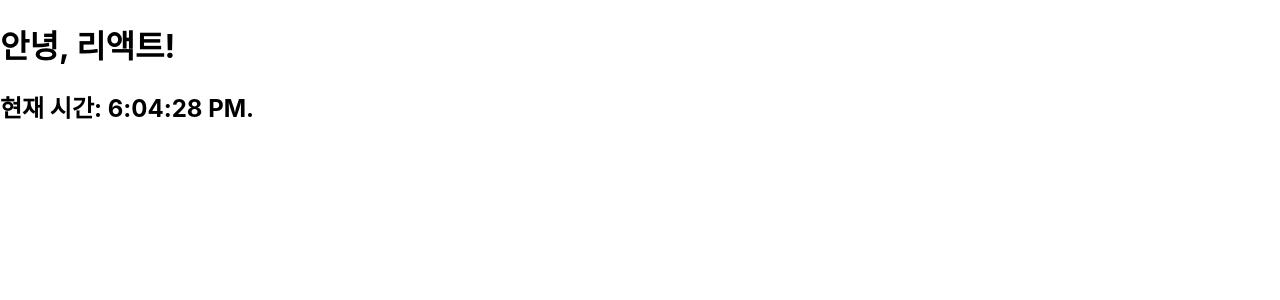
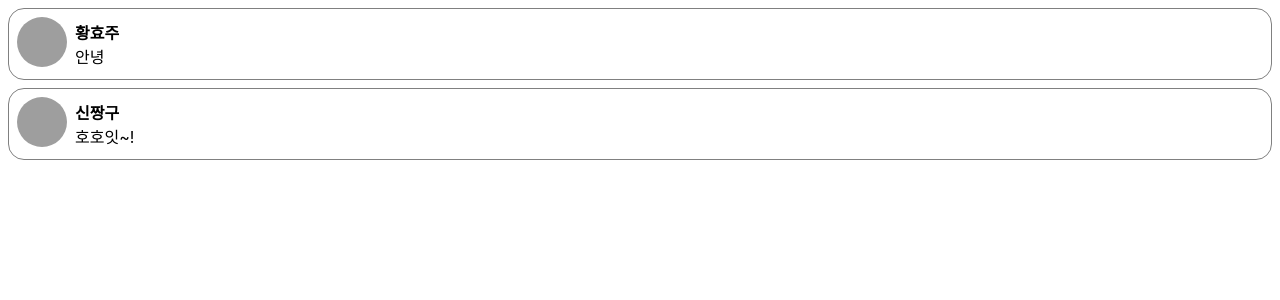
Before and after one commit to hjoo830/inflearn-react, a React (Create React App) app in the folder create-react-app/my-app/: page / in a window 1280 px wide. Shown: the top 300 px of the page. Built offline with nearby package versions, Linux system fonts and the light colour scheme; grey boxes are pictures that could not be loaded.

Commit message:
✨ 댓글 컴포넌트 만들기

```diff
--- /dev/null
+++ b/create-react-app/my-app/src/chapter_05/Comment.jsx
@@ -0,0 +1,53 @@
+import React from "react";
+
+const styles = {
+  wrapper: {
+    margin: 8,
+    padding: 8,
+    display: "flex",
+    flexDirection: "row",
+    border: "1px solid grey",
+    borderRadius: 16,
+  },
+  imageContainer: {},
+  image: {
+    width: 50,
+    height: 50,
+    borderRadius: 25,
+  },
+  contentContainer: {
+    marginLeft: 8,
+    display: "flex",
+    flexDirection: "column",
+    justifyContent: "center",
+  },
+  nameText: {
+    color: "black",
+    fontSize: 16,
+    fontWeight: "bold",
+  },
+  commentText: {
+    color: "black",
+    fontSize: 16,
+  },
+};
+
+function Comment(props) {
+  return (
+    <div style={styles.wrapper}>
+      <div style={styles.imageContainer}>
+        <img
+          src="https://upload.wikimedia.org/wikipedia/commons/8/89/Portrait_Placeholder.png"
+          style={styles.image}
+        />
+      </div>
+
+      <div style={styles.contentContainer}>
+        <span style={styles.nameText}>{props.name}</span>
+        <span style={styles.commentText}> {props.comment}</span>
+      </div>
+    </div>
+  );
+}
+
+export default Comment;
--- /dev/null
+++ b/create-react-app/my-app/src/chapter_05/CommentList.jsx
@@ -0,0 +1,25 @@
+import React from "react";
+import Comment from "./Comment";
+
+const comments = [
+  {
+    name: "황효주",
+    comment: "안녕",
+  },
+  {
+    name: "신짱구",
+    comment: "호호잇~!",
+  },
+];
+
+function CommentList(props) {
+  return (
+    <div>
+      {comments.map((comment) => {
+        return <Comment name={comment.name} comment={comment.comment} />;
+      })}
+    </div>
+  );
+}
+
+export default CommentList;
--- a/create-react-app/my-app/src/index.js
+++ b/create-react-app/my-app/src/index.js
@@ -6,16 +6,15 @@
 
 import Library from "./chapter_03/Library";
 import Clock from "./chapter_04/Clock";
+import CommentList from "./chapter_05/CommentList";
 
 const root = ReactDOM.createRoot(document.getElementById("root"));
 
-setInterval(() => {
-  root.render(
-    <React.StrictMode>
-      <Clock />
-    </React.StrictMode>
-  );
-}, 1000);
+root.render(
+  <React.StrictMode>
+    <CommentList />
+  </React.StrictMode>
+);
 
 // root.render(
 //   <React.StrictMode>
```
